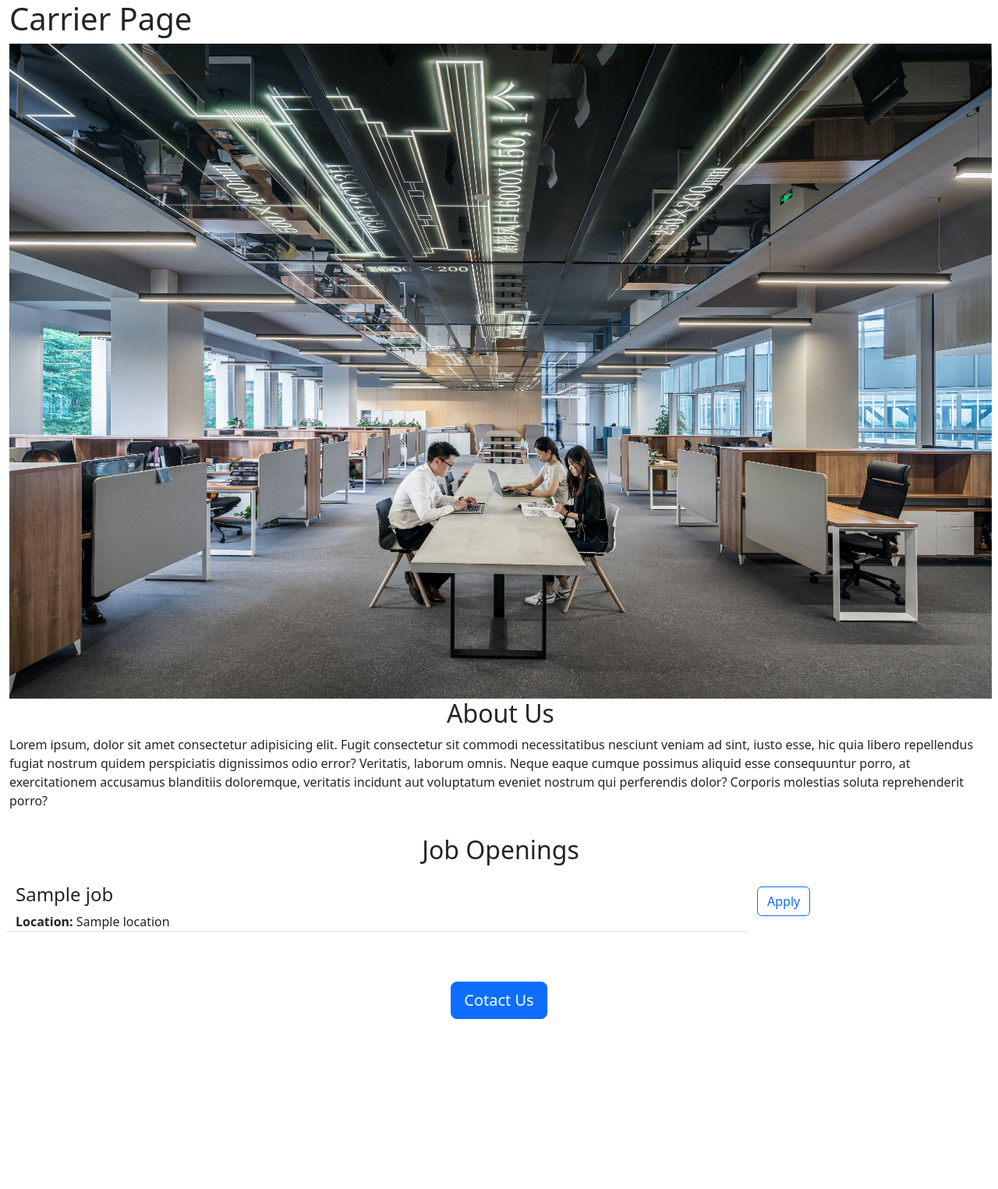
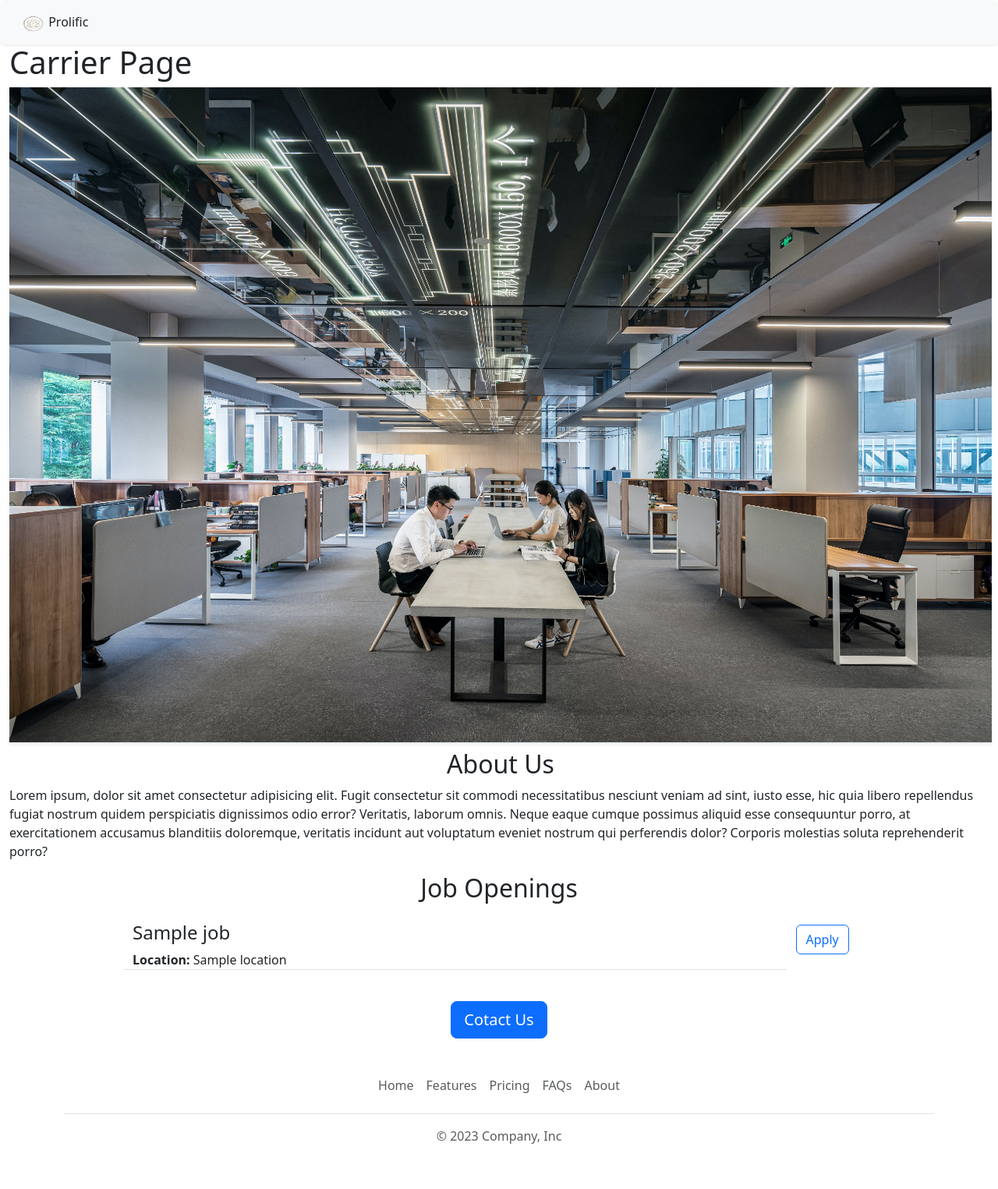
Before and after one commit to siva-rgb/Carrier-Pahe, a Flask app: template templates/index.html in a window 1280 px wide. Shown: the whole page at 78% size. Before the commit the page ends 1307 px from the top, so only its background shows below. Run offline with Flask 3, Linux system fonts and the light colour scheme; the template is opened without the code that fills it: most values are stand-ins (such as "Sample title", 1, 10 or a date in 2020).

Commit message:
change code with database impliment

```diff
--- a/app.py
+++ b/app.py
@@ -1,54 +1,17 @@
 from flask import Flask , render_template, request, jsonify
 import requests
-
+from database import fetch_all_jobs_db
 app = Flask(__name__)
 
 #creating a teemporary varable to to store the infrmation to show in job opening
 
-JOBS= [
-    {
-        'id': 1,
-        'title': 'Data Analytics',
-        'location': 'Bengaluru, India',
-        'salary': '10,00,000'
-    },
-    {
-        'id': 2,
-        'title': 'Data Scientist',
-        'location': 'Bengaluru, India',
-        'salary': '12,00,000'
-    },
-    {
-        'id': 3,
-        'title': 'Dev-Ops Engineer',
-        'location': 'Hydrabad, India',
-        'salary': '8,00,000'
-    },
-    {
-        'id': 5,
-        'title': 'Frontend Engineer',
-        'location': 'Remote',
-        'salary': '12,00,000'
-    },
-    {
-        'id': 6,
-        'title': 'Backend Engineer',
-        'location': 'Remote',
-        'salary': '12,00,000'
-    },
-    {
-        'id': 7,
-        'title': 'System Engineer',
-        'location': 'Remote',
-        'salary': '12,00,000'
-    }
-
-]
 
 @app.route('/')
 def homepage():
+    JOBS=fetch_all_jobs_db()
     return render_template("index.html", jobs=JOBS)
 
+#to return json data
 @app.route('/api/job')
 def list_jobs():
     return jsonify(JOBS)
--- /dev/null
+++ b/database.py
@@ -0,0 +1,28 @@
+from sqlalchemy import create_engine, text
+
+db_connect="mysql+pymysql://sql12657626:3eLMkVkd6B@sql12.freesqldatabase.com/sql12657626?charset=utf8mb4"
+
+""" working without giving the ssl parameter depanding on sql service use it may varies
+    have to prove SSL certificate if rqiured
+    engine = create_engine(
+    "mysql+mysqldb://scott:tiger@192.168.0.134/test",
+        connect_args={
+            "ssl": {
+                "ca": "/home/gord/client-ssl/ca.pem",
+                "cert": "/home/gord/client-ssl/client-cert.pem",
+                "key": "/home/gord/client-ssl/client-key.pem"
+            }
+        }
+    )
+"""
+engine = engine = create_engine(db_connect)
+
+# fetching the all the jobs information from jobs
+def fetch_all_jobs_db():
+    with engine.connect() as conn:
+        result= conn.execute(text("select * from jobs "))
+        jobs_list=[]
+        for row in result:
+            row_as_dict=row._mapping
+            jobs_list.append(row_as_dict)
+    return jobs_list
--- a/requirements.txt
+++ b/requirements.txt
@@ -1,3 +1,5 @@
 Flask
 gunicorn
 requests
+sqlalchemy
+pymysql
--- /dev/null
+++ b/templates/footer.html
@@ -0,0 +1,14 @@
+<div class="b-example-divider"></div>
+
+<div class="container">
+  <footer class="py-3 my-4">
+    <ul class="nav justify-content-center border-bottom pb-3 mb-3">
+      <li class="nav-item"><a href="#" class="nav-link px-2 text-body-secondary">Home</a></li>
+      <li class="nav-item"><a href="#" class="nav-link px-2 text-body-secondary">Features</a></li>
+      <li class="nav-item"><a href="#" class="nav-link px-2 text-body-secondary">Pricing</a></li>
+      <li class="nav-item"><a href="#" class="nav-link px-2 text-body-secondary">FAQs</a></li>
+      <li class="nav-item"><a href="#" class="nav-link px-2 text-body-secondary">About</a></li>
+    </ul>
+    <p class="text-center text-body-secondary">&copy; 2023 Company, Inc</p>
+  </footer>
+</div>
--- a/templates/index.html
+++ b/templates/index.html
@@ -14,12 +14,12 @@
     <title>Carrire Page</title>
   </head>
   <body>
-
+    {% include 'nav.html' %}
     <div id="container" class="px-2 ms-1">
         <h1>Carrier Page</h1>
         <!-- <img  src="img1.jpg" id="banner" class="img-fluid" alt=""> -->
-        <img src="/static/img1.jpg" id="banner" class="img-fluid" alt="" width="100" height="100">
-        <h2 class="text-center">About Us</h2>
+        <img src="/static/img1.jpg" id="banner" class="img-fluid shadow-sm border-bottom" alt="" width="100" height="100">
+        <h2 class="text-center mt-2">About Us</h2>
         <p class="lead fs-6">
           Lorem ipsum, dolor sit amet consectetur adipisicing elit. Fugit
           consectetur sit commodi necessitatibus nesciunt veniam ad sint, iusto
@@ -31,20 +31,22 @@
         </p>
 
   </div>
-  <div id="container" class="p-3 ms-1">
-    <h2 class="text-center">Job Openings</h2>
+  <h2 class="text-center">Job Openings</h2>
+  <div id="container" style="margin-left:170px">
+
 
         {% for job in jobs %}
 
         {% include 'jobItem.html' %}
-
         {% endfor %}
 
   </div>
 
     <div class="text-center mt-4">
-      <button class="btn btn-primary btn-lg">Cotact Us</button>
+      <a href="mailto:hr.executive@prolific.com?subject=Question%20Regarding%20Job%20Openings&body=My%20name%3A%20%3CYour%20name%3E%0D%0A%0D%0AQuestion%3A%20%3CEnter%20your%20Questions%3F" class="btn btn-primary btn-lg">Cotact Us</a>
     </div>
+
+    {% include 'footer.html' %}
 
   </body>
 </html>
--- a/templates/jobItem.html
+++ b/templates/jobItem.html
@@ -9,7 +9,7 @@
 </div>
 
 <div  class="col-3">
-    <button type="button" class="btn btn-outline-primary" style="margin-top: 20PX;">Apply</button>
+    <a href="mailto:hr.executive@prolific.com?subject=Job%20Application%20for%20{{job['title']}}%20Role&body=My%20name%3A%20%3CYour%20name%3E%0D%0A%0D%0AMy%20Resume%20Link%3A%20%3CResume%20Link%3E%0D%0A%0D%0AMy%20Linkedin%20Link%3A%20%3CLinkedin%20Link%3E" type="button" class="btn btn-outline-primary" style="margin-top: 20PX;">Apply</a>
 </div>
 
 </div>
--- /dev/null
+++ b/templates/nav.html
@@ -0,0 +1,9 @@
+<nav class=" shadow-sm p-3 mb-5 bg-body-tertiary rounded fixed-top bg-white">
+    <div class="container-fluid">
+      <a class="navbar-brand" href="#">
+        <img src="/static/logo.png" alt="Logo" width="30" height="24" class="d-inline-block align-text-top">
+        Prolific
+      </a>
+    </div>
+  </nav>
+  <div style="height: 56px"></div>
```
Also changed, not shown: static/logo.png (added).
